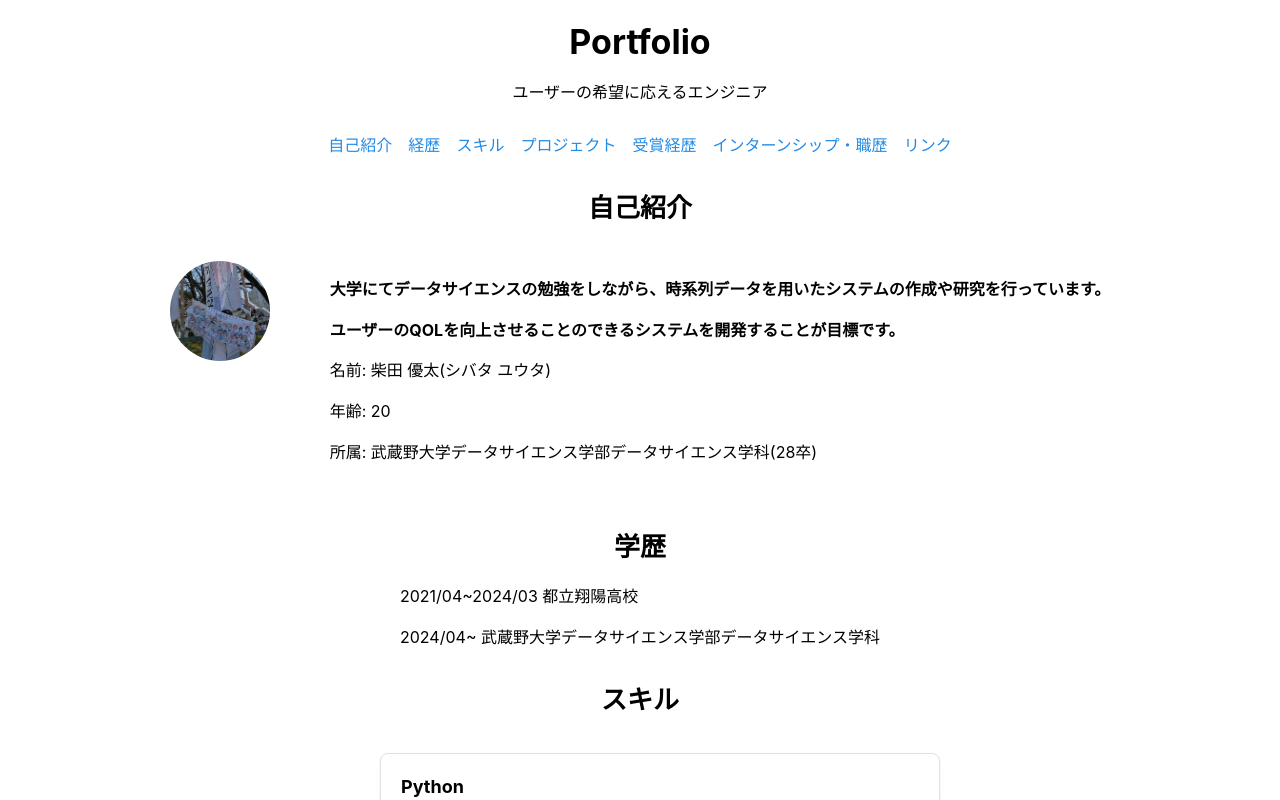
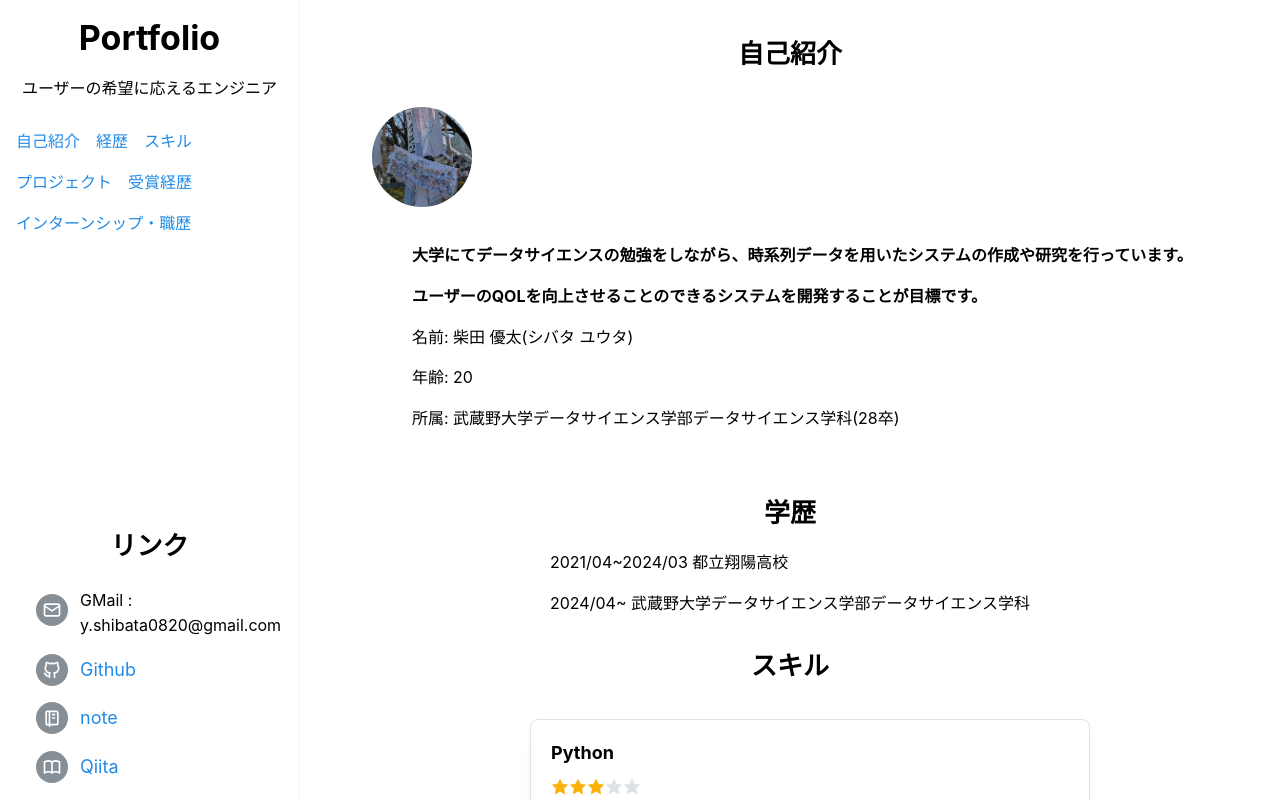
Before and after one commit to Yuu0413s/portfolio, a React (Vite) app: page / in a window 1280 px wide. Shown: the top 800 px of the page. Built offline with nearby package versions, Linux system fonts and the light colour scheme.

Commit message:
🚧 前よりは充実した(要改善)

```diff
--- a/src/App.tsx
+++ b/src/App.tsx
@@ -1,4 +1,5 @@
-import { Stack, Container, Title, Divider } from '@mantine/core';
+import { AppShell, Burger, Stack, Container, Title, Divider } from '@mantine/core';
+import { useDisclosure } from '@mantine/hooks';
 
 import Header from './components/header';
 import About from './components/about';
@@ -10,38 +11,74 @@ import Career from './components/career';
 import Links from './components/links';
 
 function App() {
+    const [opened, { toggle }] = useDisclosure();
+
     return (
-        <Container size="lg" py="lg">
+        <AppShell
+            navbar={{
+                width: 300,
+                breakpoint: 'sm',
+                collapsed: { mobile: !opened },
+            }}
+            padding="md"
+        >
+            <AppShell.Navbar
+                p="md"
+                style={{
+                    backgroundColor: 'rgba(255, 255, 255, 0.7)',
+                    backdropFilter: 'blur(10px)',
+                    WebkitBackdropFilter: 'blur(10px)',
+                    borderRight: '1px solid rgba(229, 231, 235, 0.5)',
+                }}
+            >
+                <Stack justify="space-between" h="100%">
                     <Header />
+                    <Links />
+                </Stack>
+            </AppShell.Navbar>
 
-            <Stack component="main" gap="xl" mt="xl">
-                <Stack component="section" id="About" w="100%">
+            <AppShell.Main>
+                <Burger
+                opened={opened}
+                onClick={toggle}
+                hiddenFrom="sm"
+                size="sm"
+                />
+
+                <Container size="md" py="lg">
+                <Stack gap="xl">
+                    <Stack component="section" id="About">
                         <About />
                     </Stack>
 
-                <Stack component="section" id="career" w="100%">
+                    <Stack component="section" id="career">
                         <Career />
                     </Stack>
 
-                <Stack component="section" id="skills" w="100%">
+                    <Stack component="section" id="skills">
                         <Skills />
                     </Stack>
 
-                <Stack component="section" align="flex-start" gap="lg">
-                <Title order={2}>
-                    プロジェクト・受賞経歴
-                </Title>
-                <Divider w="100%" />
-                <Stack id="projects" w="100%"><Projects /></Stack>
-                <Stack id="awards" w="100%"><Awards /></Stack>
-                <Stack id="interns" w="100%"><Interns /></Stack>
+                    <Stack component="section" id="projects">
+                        <Title order={2}>プロジェクト</Title>
+                        <Divider />
+                        <Projects />
                     </Stack>
 
-                <Stack component="section" id="links" w="100%">
-                <Links />
+                    <Stack component="section" id="awards">
+                        <Awards />
                     </Stack>
+
+                    <Stack component="section" id="interns">
+                        <Title order={2}>インターンシップ</Title>
+                        <Divider />
+                        <Interns />
+                    </Stack>
+
                 </Stack>
                 </Container>
+            </AppShell.Main>
+        </AppShell>
     );
 }
 
--- a/src/components/header.tsx
+++ b/src/components/header.tsx
@@ -16,7 +16,6 @@ const Header = () => {
                 <Anchor href="#projects">プロジェクト</Anchor>
                 <Anchor href="#awards">受賞経歴</Anchor>
                 <Anchor href="#interns">インターンシップ・職歴</Anchor>
-                <Anchor href="#links">リンク</Anchor>
             </Group>
         </Stack>
     );
--- /dev/null
+++ b/src/styles.css
@@ -0,0 +1,57 @@
+:root {
+    --pale-blue: #f0f8ff;
+    --sky-blue: #87ceeb;
+    --deep-sky-blue: #00bfff;
+    --dark-gray: #2f4f4f;
+    --medium-gray: #696969;
+    --light-gray: #e0e0e0;
+    --white: #ffffff;
+}
+
+body {
+    margin: 0;
+    font-family: -apple-system, BlinkMacSystemFont, 'Segoe UI', 'Roboto', 'Oxygen',
+        'Ubuntu', 'Cantarell', 'Fira Sans', 'Droid Sans', 'Helvetica Neue',
+        sans-serif;
+    -webkit-font-smoothing: antialiased;
+    -moz-osx-font-smoothing: grayscale;
+    background-color: var(--pale-blue);
+    color: var(--medium-gray);
+    line-height: 1.6;
+}
+
+h1, h2, h3, h4, h5, h6 {
+    color: var(--dark-gray);
+    font-weight: 700;
+    letter-spacing: 0.5px;
+}
+
+a {
+    color: var(--sky-blue);
+    text-decoration: none;
+    transition: color 0.3s ease;
+}
+
+a:hover {
+    color: var(--deep-sky-blue);
+    text-decoration: underline;
+}
+
+.custom-card {
+    background-color: var(--white);
+    border: 1px solid var(--light-gray);
+    border-radius: 8px;
+    padding: 1.5rem;
+    transition: box-shadow 0.3s ease, transform 0.3s ease;
+}
+
+.custom-card:hover {
+    transform: translateY(-5px);
+    box-shadow: 0 10px 20px rgba(0, 0, 0, 0.05);
+}
+
+hr {
+    border: none;
+    border-top: 1px solid var(--light-gray);
+    margin: 2rem 0;
+}
```
Lines whose indentation alone changed are shown as unchanged.
